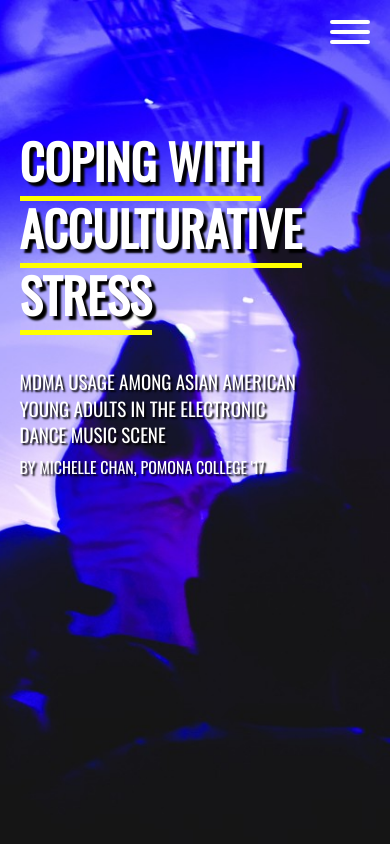
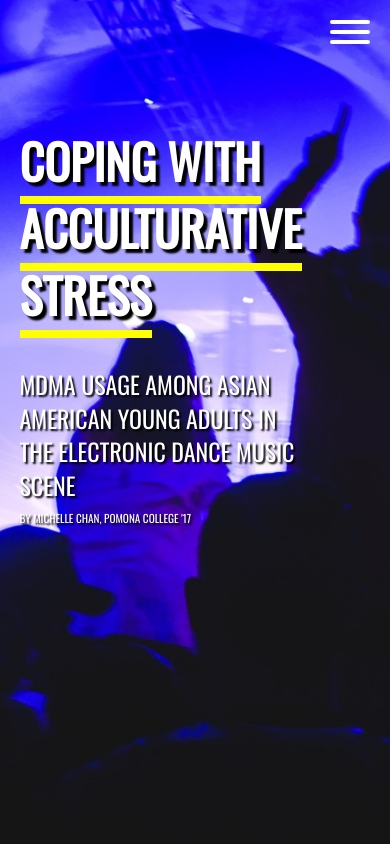
Before and after one commit to mchan023/mchan023.github.io, a plain HTML site: page index.html in a window 390 px wide. Shown: the top 844 px of the page. Drawn offline with nearby package versions, Linux system fonts and the light colour scheme.

Commit message:
css tweaks

```diff
--- a/styles.css
+++ b/styles.css
@@ -60,7 +60,7 @@ u {
 }
 
 .hero-header {
-  font-size: 5rem;
+  font-size: 7vw;
   width: 70%;
   font-weight: 800;
   margin-bottom: 40px;
@@ -68,20 +68,21 @@ u {
 }
 
 .hero-subheader {
+  font-size: 3vw;
   font-weight: 500;
   width: 80%;
   text-shadow: 2px 2px 2px rgba(0, 0, 0, 1);
 }
 
 .small {
-  font-size: 1rem;
+  font-size: 1.5vw;
   text-shadow: 2px 2px 2px rgba(0, 0, 0, 1);
 }
 
 /* NAV */
 
 #nav {
-  transition: all 1.5s ease;
+  transition: opacity 1.5s ease;
   height: 50px;
   width: 100vw;
   position: fixed;
@@ -323,8 +324,16 @@ nav ul li a:focus, nav ul li a:hover {
     font-size: 3rem;
   }
 
+  .hero-subheader {
+    font-size: 1.5rem;
+  }
+
+  .small {
+    font-size: 0.7rem;
+  }
+
   u {
-    border-bottom: 5px solid yellow;
+    border-bottom: 8px solid yellow;
   }
 
   .intro, .message, .about {
```
